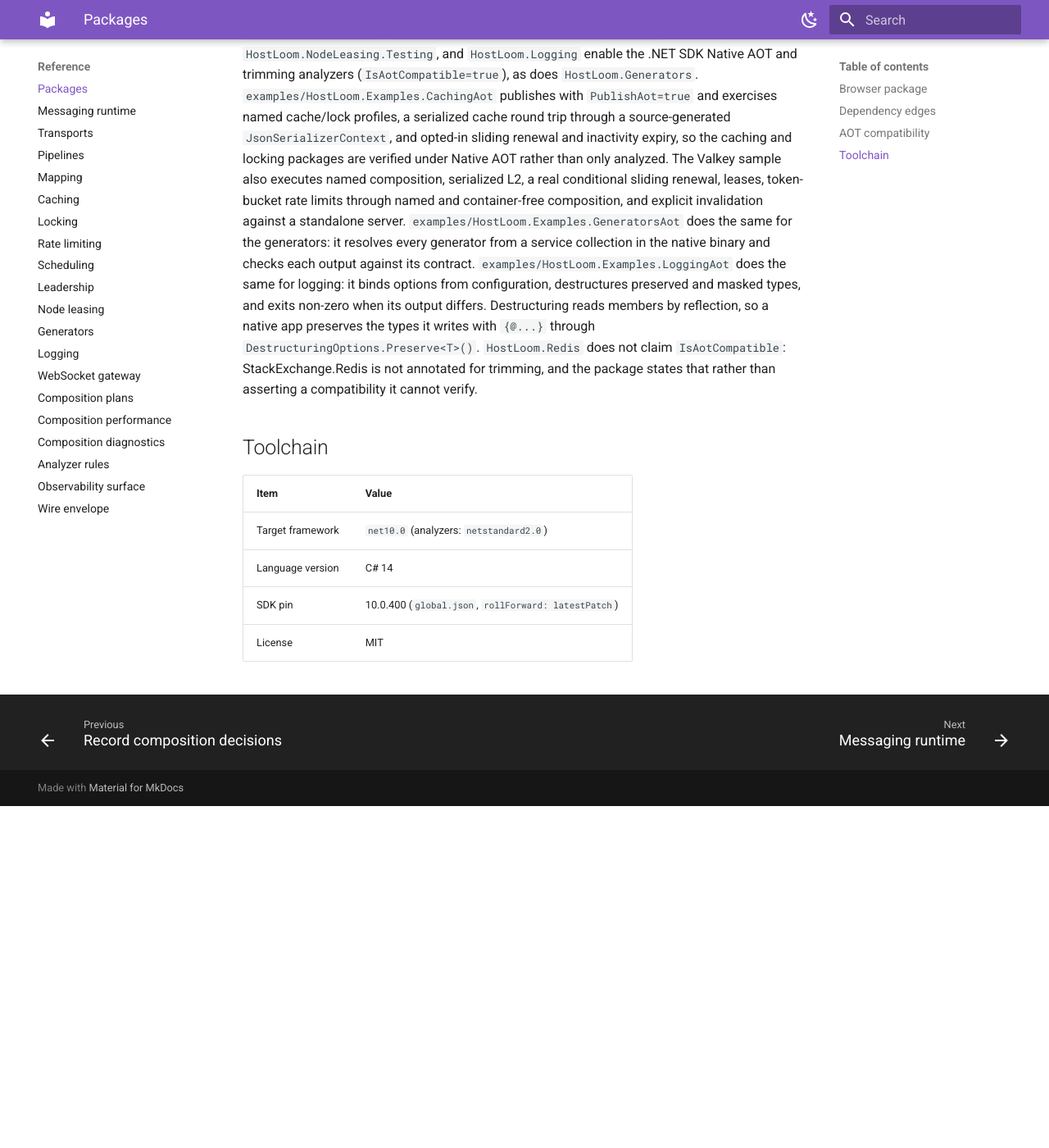
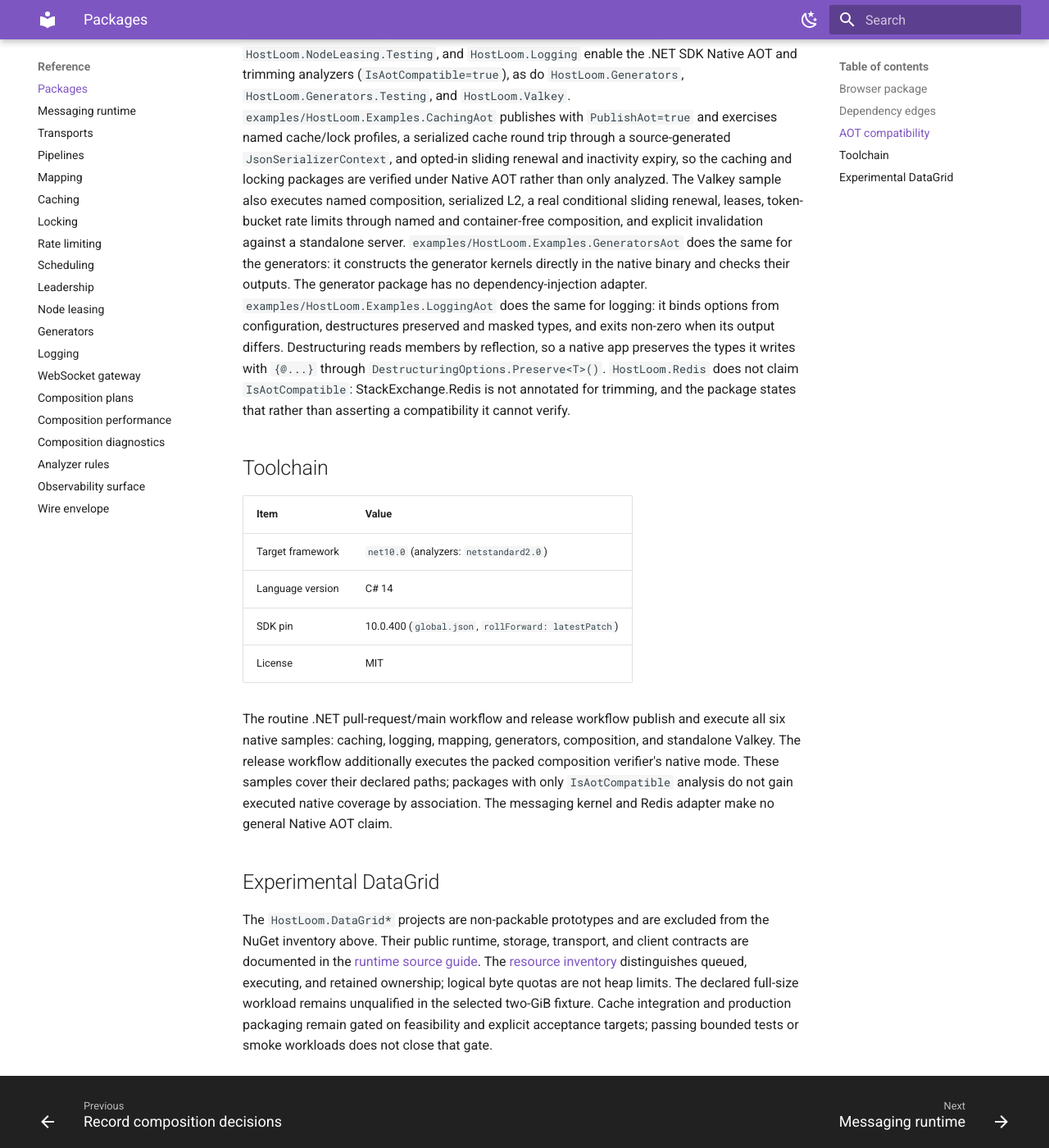
Before and after one commit to kidoz/hostloom, an MkDocs documentation site: the page built from docs/reference/packages.md, in a window 1280 px wide and 1400 px high, scrolled down 5599 px. Shown: the whole window at 82% size. Built offline with MkDocs 1.6.1 and Material for MkDocs 9.7.7, drawn with Linux system fonts in a browser that asks for light colours; before the commit the page ends 6582 px from its top, so only the background shows below that; some of the changed text lies outside the part shown.

Commit message:
Run all Native AOT samples in CI and release verification

```diff
--- a/docs/reference/packages.md
+++ b/docs/reference/packages.md
@@ -149,7 +149,7 @@ The package's conformance tests consume the schema and exact fixtures from
 
 ## AOT compatibility
 
-`HostLoom.Diagnostics`, `HostLoom.Mapping`,
+`HostLoom.Diagnostics`, `HostLoom.Composition`, `HostLoom.Composition.Testing`, `HostLoom.Mapping`,
 `HostLoom.Mapping.DependencyInjection`, `HostLoom.Mapping.Testing`,
 `HostLoom.Caching`, `HostLoom.Caching.DependencyInjection`,
 `HostLoom.Caching.Testing`, `HostLoom.Caching.Pipelines`, `HostLoom.Locking`,
@@ -162,7 +162,8 @@ The package's conformance tests consume the schema and exact fixtures from
 `HostLoom.NodeLeasing`, `HostLoom.NodeLeasing.DependencyInjection`,
 `HostLoom.NodeLeasing.Testing`, and
 `HostLoom.Logging` enable the .NET SDK Native AOT and trimming analyzers
-(`IsAotCompatible=true`), as does `HostLoom.Generators`.
+(`IsAotCompatible=true`), as do `HostLoom.Generators`, `HostLoom.Generators.Testing`,
+and `HostLoom.Valkey`.
 `examples/HostLoom.Examples.CachingAot` publishes with `PublishAot=true`
 and exercises named cache/lock profiles, a serialized cache round trip through a source-generated
 `JsonSerializerContext`, and opted-in sliding renewal and inactivity expiry, so the caching and
@@ -171,8 +172,8 @@ executes named composition, serialized L2, a real conditional sliding renewal, l
 token-bucket rate limits through named and container-free composition, and explicit invalidation
 against a standalone server.
 `examples/HostLoom.Examples.GeneratorsAot` does the same for the generators:
-it resolves every generator from a service collection in the native binary
-and checks each output against its contract.
+it constructs the generator kernels directly in the native binary and checks their outputs.
+The generator package has no dependency-injection adapter.
 `examples/HostLoom.Examples.LoggingAot` does the same for logging: it binds options from
 configuration, destructures preserved and masked types, and exits non-zero when its output
 differs. Destructuring reads members by reflection, so a native app preserves the types it
@@ -188,3 +189,21 @@ package states that rather than asserting a compatibility it cannot verify.
 | Language version | C# 14 |
 | SDK pin | 10.0.400 (`global.json`, `rollForward: latestPatch`) |
 | License | MIT |
+
+The routine .NET pull-request/main workflow and release workflow publish and execute all six
+native samples: caching, logging, mapping, generators, composition, and standalone Valkey.
+The release workflow additionally executes the packed composition verifier's native mode.
+These samples cover their declared paths; packages with only `IsAotCompatible` analysis do
+not gain executed native coverage by association. The messaging kernel and Redis adapter
+make no general Native AOT claim.
+
+## Experimental DataGrid
+
+The `HostLoom.DataGrid*` projects are non-packable prototypes and are excluded from the NuGet
+inventory above. Their public runtime, storage, transport, and client contracts are documented
+in the [runtime source guide](https://github.com/kidoz/hostloom/tree/main/src/HostLoom.DataGrid.Runtime).
+The [resource inventory](https://github.com/kidoz/hostloom/blob/main/src/HostLoom.DataGrid.Runtime/RESOURCE_LIMITS.md)
+distinguishes queued, executing, and retained ownership; logical byte quotas are not heap limits.
+The declared full-size workload remains unqualified in the selected two-GiB fixture. Cache
+integration and production packaging remain gated on feasibility and explicit acceptance targets;
+passing bounded tests or smoke workloads does not close that gate.
```
Also changed, not shown: 2 other files.
